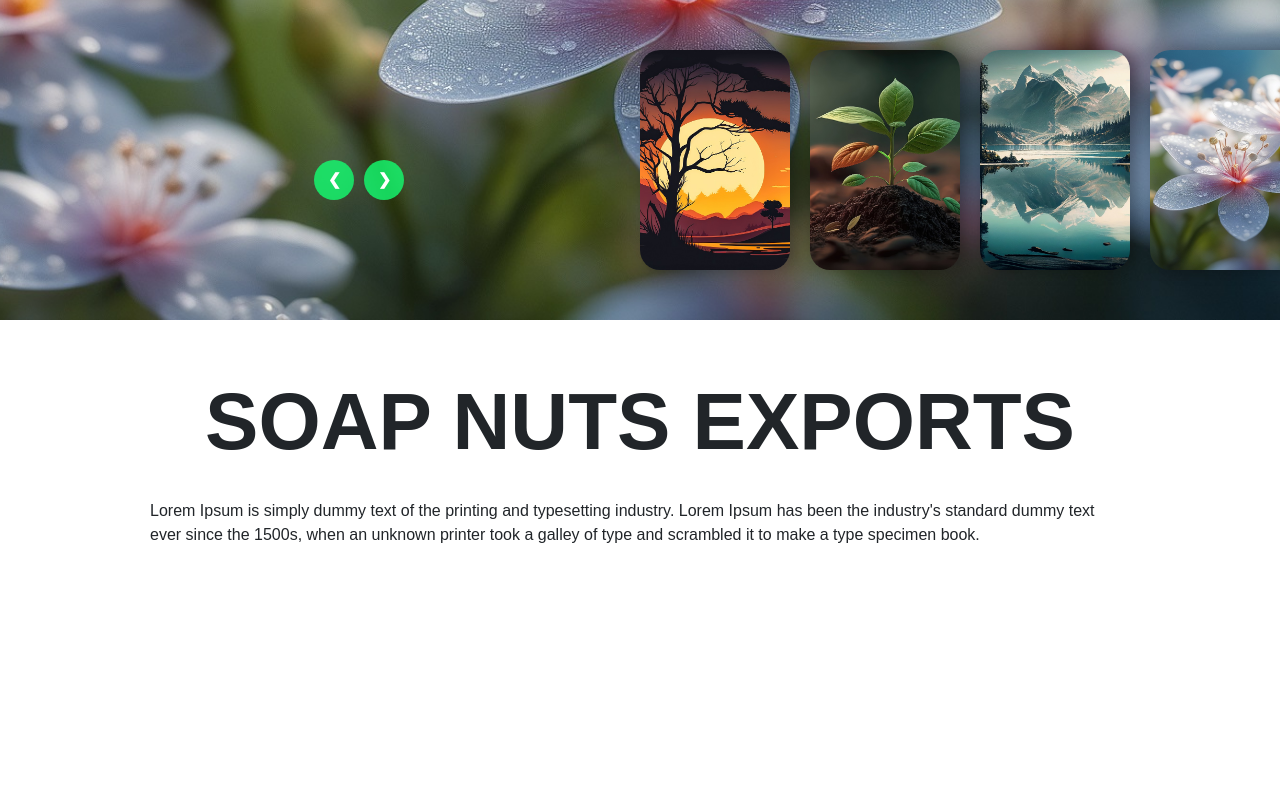
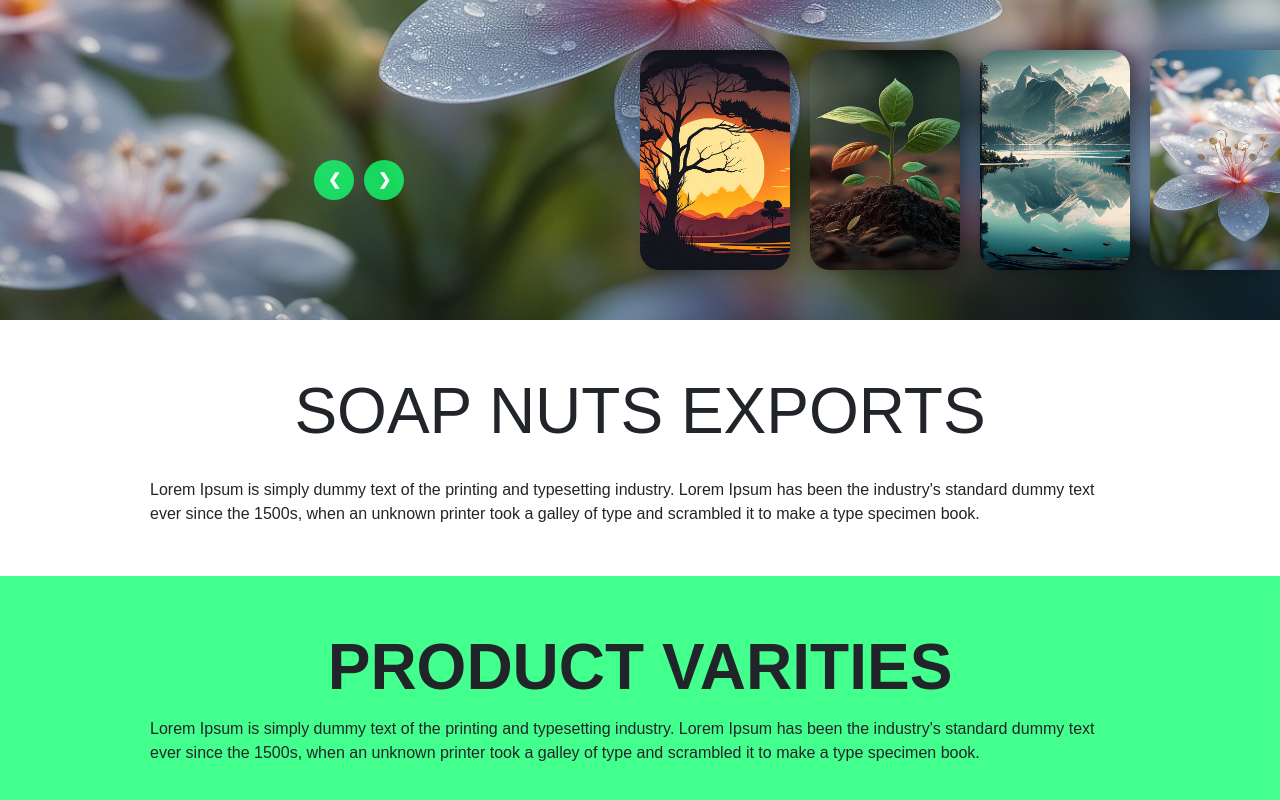
Before and after one commit to MohnishPurella/Dhatri_Imports_Exports, an Angular app: page /home in a window 1280 px wide. Shown: the part 430-1230 px from the top of the page. Before the commit the page ends 1027 px from the top, so only its background shows below. Built offline with nearby package versions, Linux system fonts and the light colour scheme.

Commit message:
Added content 2

```diff
--- a/src/app/Components/home/content1/content1.component.css
+++ b/src/app/Components/home/content1/content1.component.css
@@ -2,8 +2,7 @@
     margin-top: 50px;
     margin-bottom: 25px;
     text-align: center;
-    font-size: 5em;
-    font-weight: bold;
+    font-size: 4em;
     line-height: 1.3em;
 }
 
--- /dev/null
+++ b/src/app/Components/home/content2/content2.component.css
@@ -0,0 +1,17 @@
+.content{
+    background-color: #14ff72cb !important;
+    padding-top: 50px;
+    padding-bottom: 50px;
+}
+
+.heading{
+    text-align: center;
+    font-size: 4em;
+    font-weight: bold;
+    line-height: 1.3em;
+}
+
+.description{
+    margin-left: 150px;
+    margin-right: 150px;
+}
--- /dev/null
+++ b/src/app/Components/home/content2/content2.component.html
@@ -0,0 +1,4 @@
+<div class="content">
+    <h3 class="heading">PRODUCT VARITIES</h3>
+    <p class="description">Lorem Ipsum is simply dummy text of the printing and typesetting industry. Lorem Ipsum has been the industry's standard dummy text ever since the 1500s, when an unknown printer took a galley of type and scrambled it to make a type specimen book.</p>
+</div>
--- /dev/null
+++ b/src/app/Components/home/content2/content2.component.ts
@@ -0,0 +1,12 @@
+import { Component, HostBinding } from '@angular/core';
+
+@Component({
+  selector: 'app-content2',
+  standalone: true,
+  imports: [],
+  templateUrl: './content2.component.html',
+  styleUrl: './content2.component.css'
+})
+export class Content2Component {
+  @HostBinding('style.backgroundColor') backgroundColor = '#14ff72cb !important';
+}
--- a/src/app/Components/home/home.component.html
+++ b/src/app/Components/home/home.component.html
@@ -1,2 +1,3 @@
 <app-image-slider></app-image-slider>
 <app-content1></app-content1>
+<app-content2></app-content2>
--- a/src/app/Components/home/home.component.ts
+++ b/src/app/Components/home/home.component.ts
@@ -1,11 +1,12 @@
 import { Component } from '@angular/core';
 import { ImageSliderComponent } from './image-slider/image-slider.component';
 import { Content1Component } from './content1/content1.component';
+import { Content2Component } from './content2/content2.component';
 
 @Component({
   selector: 'app-home',
   standalone: true,
-  imports: [ImageSliderComponent, Content1Component],
+  imports: [ImageSliderComponent, Content1Component, Content2Component],
   templateUrl: './home.component.html',
   styleUrl: './home.component.css'
 })
```
Also changed, not shown: 1 other file (tests, documents, lock files or other folders).
